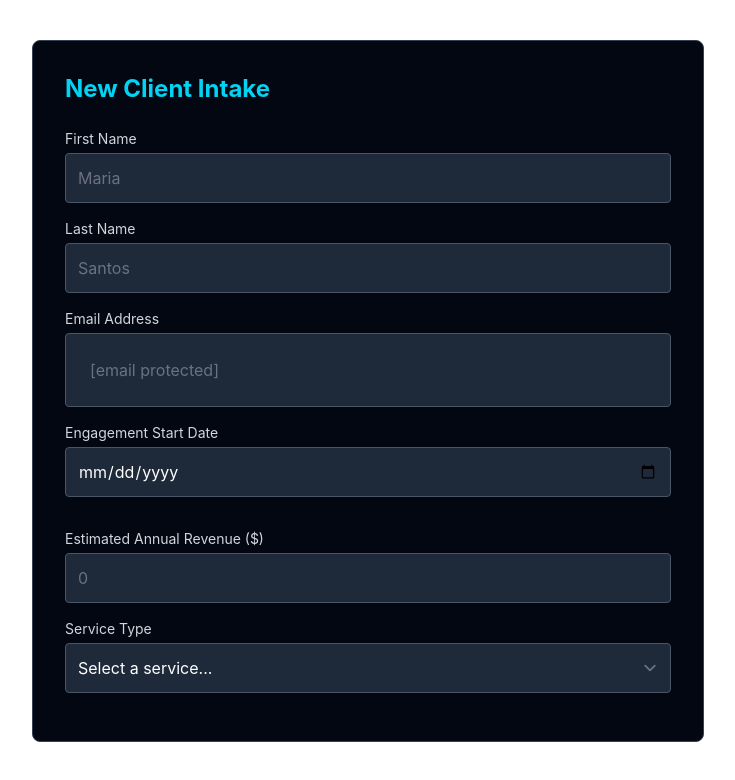
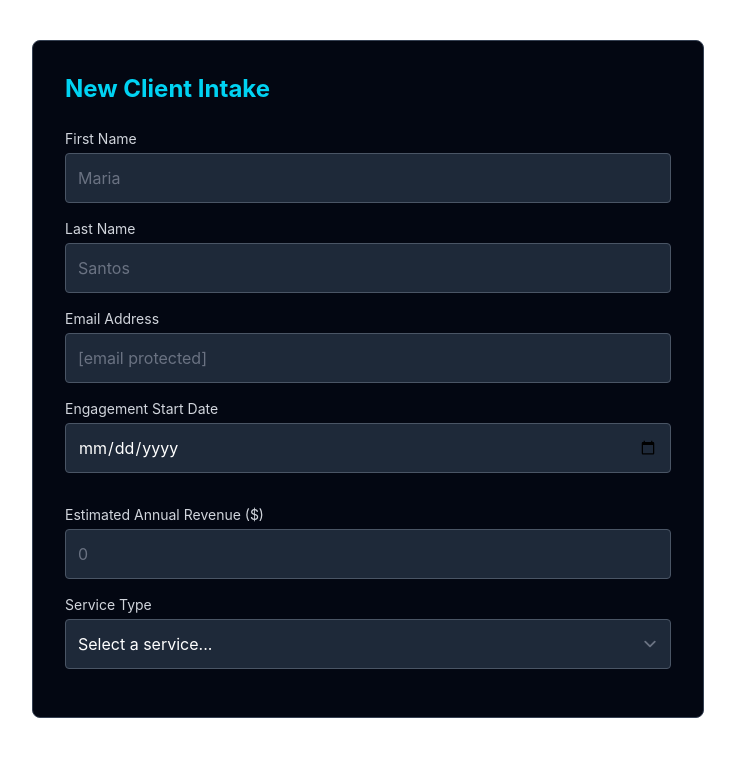
Before and after one commit to AntonyM10/qcnewbooks, a SvelteKit app: page /intake in a window 1280 px wide. Shown: the top 780 px of the page, without its empty margins (272-1007 px from the left). Built offline with nearby package versions, Linux system fonts and the light colour scheme.

Commit message:
fixed errors for css

```diff
--- a/src/routes/intake/+page.svelte
+++ b/src/routes/intake/+page.svelte
@@ -24,7 +24,7 @@
 			type="email"
 			required
 			placeholder="[email protected]"
-			class="w-full rounded border border-gray-600 bg-gray-800 p-6 text-white placeholder-gray-500"
+			class="w-full rounded border border-gray-600 bg-gray-800 p-3 text-white placeholder-gray-500"
 		/>
 	</label>
 <label class="mb-4 flex flex-col text-sm text-gray-300">
```
Also changed, not shown: static/verify.txt (added), 1 other file (tests, documents, lock files or other folders).
